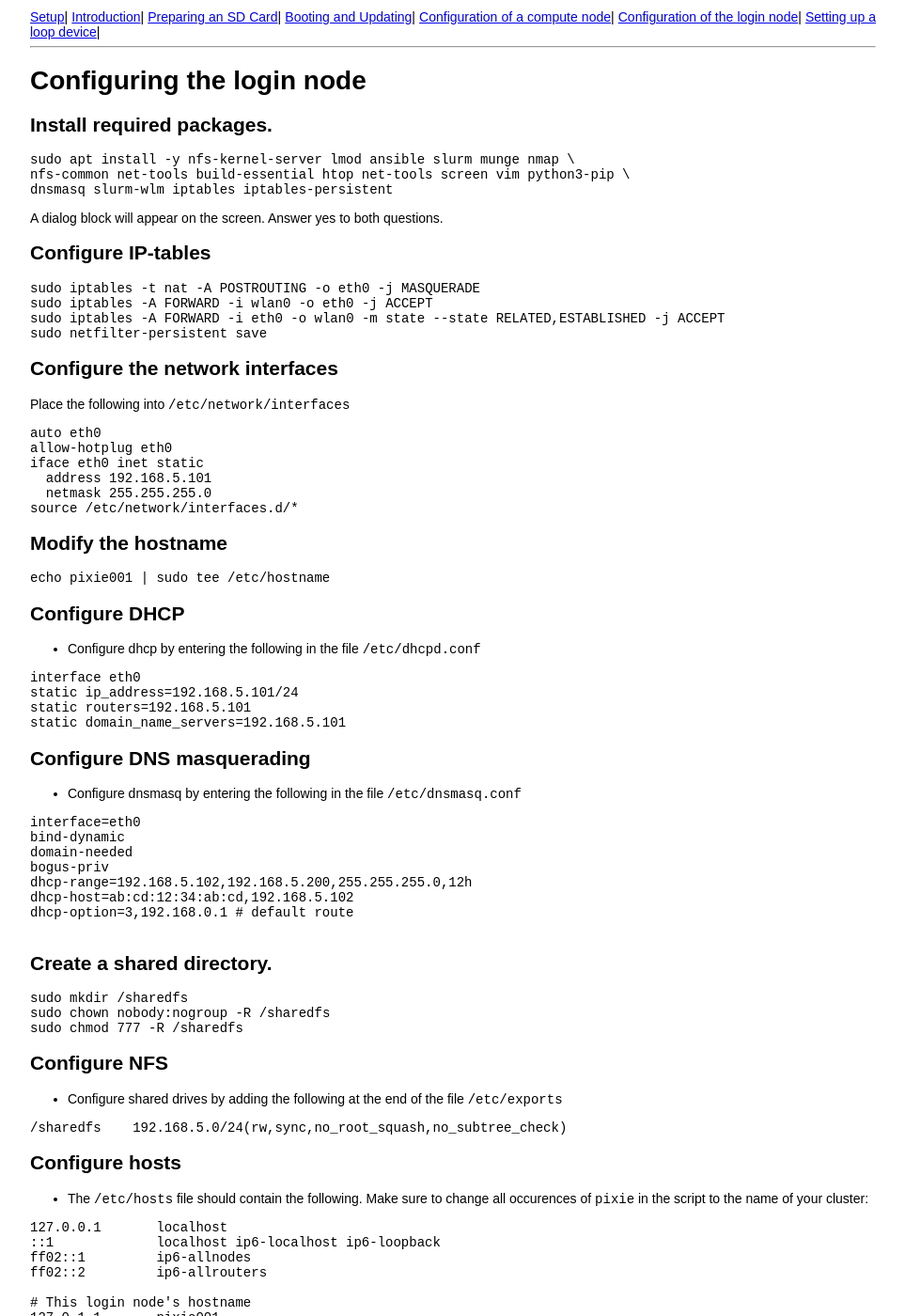
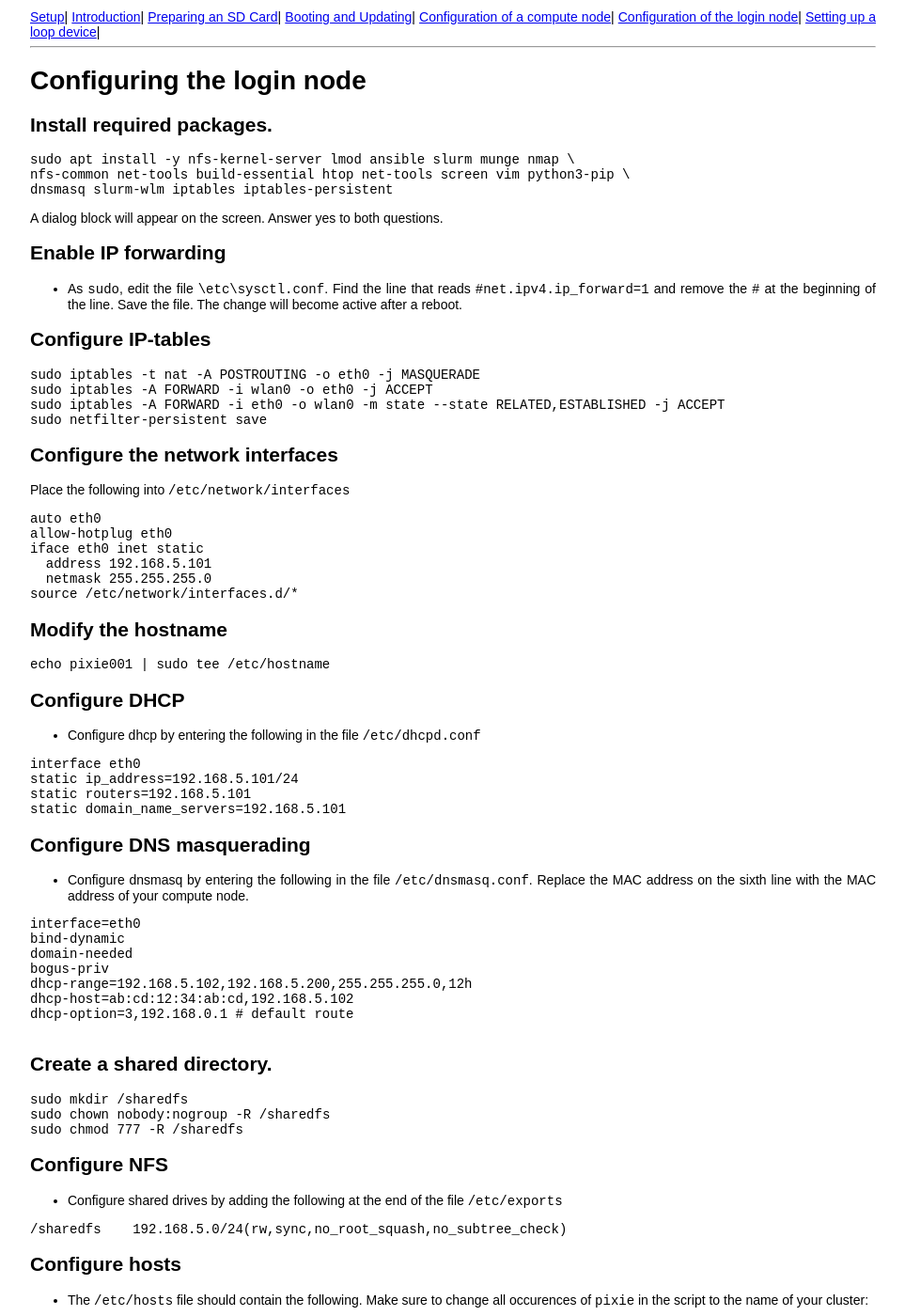
Before and after one commit to carpentriesoffline/Building_a_miniHPC_for_Training, a Jekyll site: the page built from 05-configurationLogin.md, in a window 1280 px wide and 1400 px high. Shown: the whole window at 94% size, without its empty margins (158-1121 px from the left). Built offline with Jekyll 4.4.1, drawn with Linux system fonts in a browser that asks for light colours.

Commit message:
update episode 5

````diff
--- a/05-configurationLogin.md
+++ b/05-configurationLogin.md
@@ -12,6 +12,12 @@ dnsmasq slurm-wlm iptables iptables-persistent
 ```
 
 A dialog block will appear on the screen. Answer yes to both questions.
+
+## Enable IP forwarding
+
+- As `sudo`, edit the file `\etc\sysctl.conf`. Find the line that reads `#net.ipv4.ip_forward=1`
+and remove the `#` at the beginning of the line. Save the file. The change will become active
+after a reboot.
 
 ##  Configure IP-tables
 ```bash
@@ -53,7 +59,8 @@ static domain_name_servers=192.168.5.101
 
 ## Configure DNS masquerading
 
-- Configure dnsmasq by entering the following in the file `/etc/dnsmasq.conf`
+- Configure dnsmasq by entering the following in the file `/etc/dnsmasq.conf`. Replace
+the MAC address on the sixth line with the MAC address of your compute node.
 
 ```bash
 interface=eth0
````
